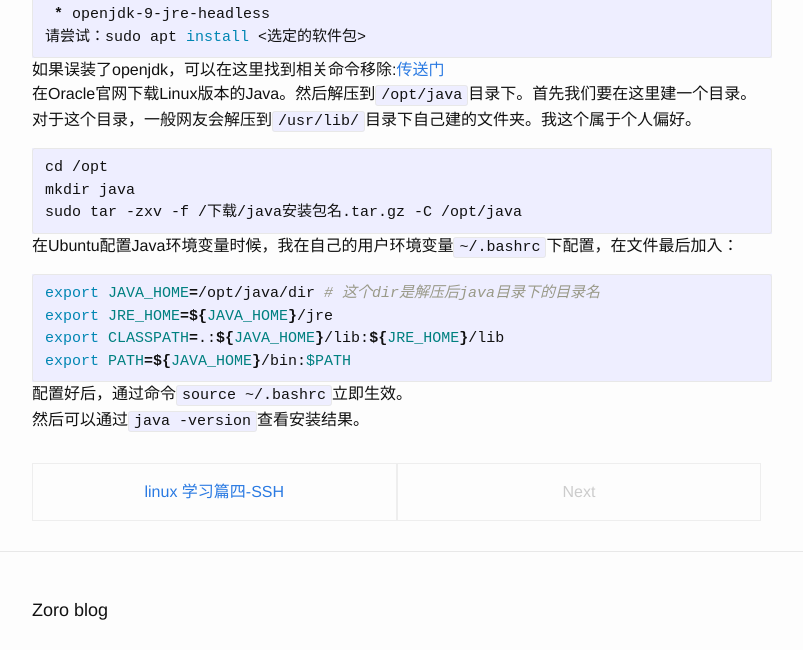
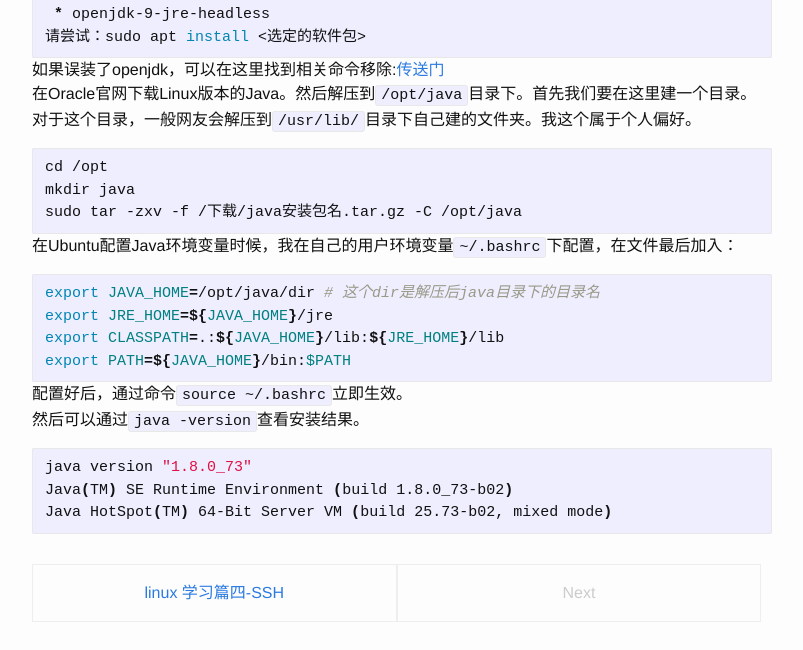
Before and after one commit to leoorpio/leoorpio.github.io, a Jekyll site: the page built from _posts/2016-07-26-linux-learn-6.markdown, in a window 1280 px wide and 900 px high, scrolled down 2116 px, cut to the strip 0-650 px from the top of the window. Shown: the whole strip, without its empty margins (238-1041 px from the left). Built offline with Jekyll 4.4.1, drawn with Linux system fonts in a browser that asks for light colours.

Commit message:
Update 2016-07-26-linux-learn-6.markdown

````diff
--- a/_posts/2016-07-26-linux-learn-6.markdown
+++ b/_posts/2016-07-26-linux-learn-6.markdown
@@ -100,6 +100,7 @@ zoro@ubuntu:~$ ls -a
 /etc/bash.bashrc
 ```
 
+
 ### 3 Java的安装及环境配置
 
 在终端命令中查看是否已有java安装：
@@ -138,3 +139,8 @@ export PATH=${JAVA_HOME}/bin:$PATH
 配置好后，通过命令`source ~/.bashrc`立即生效。
 
 然后可以通过`java -version`查看安装结果。
+```bash
+java version "1.8.0_73"
+Java(TM) SE Runtime Environment (build 1.8.0_73-b02)
+Java HotSpot(TM) 64-Bit Server VM (build 25.73-b02, mixed mode)
+```
````
